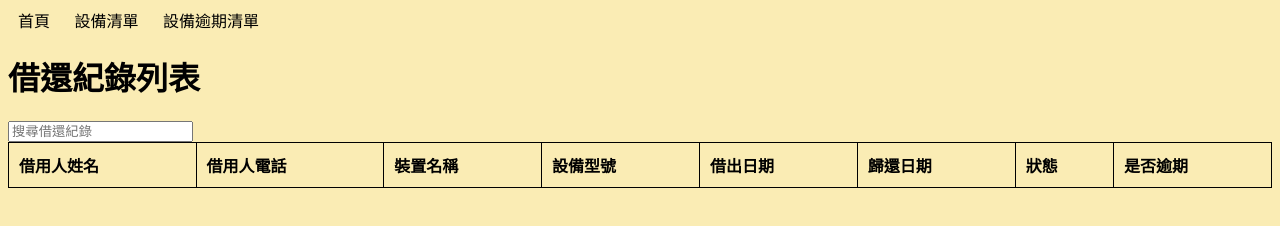
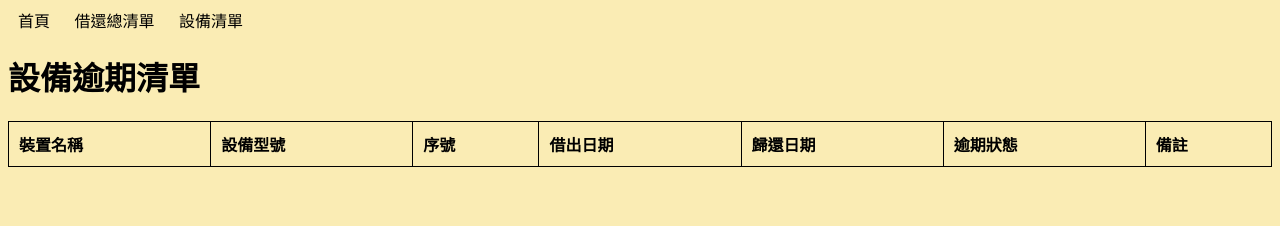
Before and after one commit to kentsai131419/borrow, a plain HTML site: page record.html in a window 1280 px wide. Drawn offline with Linux system fonts and the light colour scheme.

Commit message:
Update record.html

```diff
--- a/record.html
+++ b/record.html
@@ -3,41 +3,38 @@
 <head>
     <meta charset="UTF-8">
     <meta name="viewport" content="width=device-width, initial-scale=1.0">
-    <title>借還總清單</title>
+    <title>設備逾期清單</title>
     <link rel="stylesheet" href="styles.css">
 </head>
 <body>
     <header>
         <nav>
             <a href="index.html">首頁</a>
+            <a href="record.html">借還總清單</a>
             <a href="equipment.html">設備清單</a>
-            <a href="overdue.html">設備逾期清單</a>
         </nav>
     </header>
 
     <main>
-        <h1>借還紀錄列表</h1>
-        <input type="text" id="search" placeholder="搜尋借還紀錄" onkeyup="searchRecords()">
-
-        <table id="record-table">
+        <h1>設備逾期清單</h1>
+        <table id="overdue-table">
             <thead>
                 <tr>
-                    <th>借用人姓名</th>
-                    <th>借用人電話</th>
                     <th>裝置名稱</th>
                     <th>設備型號</th>
+                    <th>序號</th>
                     <th>借出日期</th>
                     <th>歸還日期</th>
-                    <th>狀態</th>
-                    <th>是否逾期</th>
+                    <th>逾期狀態</th>
+                    <th>備註</th>
                 </tr>
             </thead>
-            <tbody id="record-list">
-                <!-- 使用 JavaScript 加載記錄列表 -->
+            <tbody id="overdue-list">
+                <!-- 使用 JavaScript 加載逾期清單 -->
             </tbody>
         </table>
     </main>
 
-    <script src="record.js"></script>
+    <script src="overdue.js"></script>
 </body>
 </html>
```
